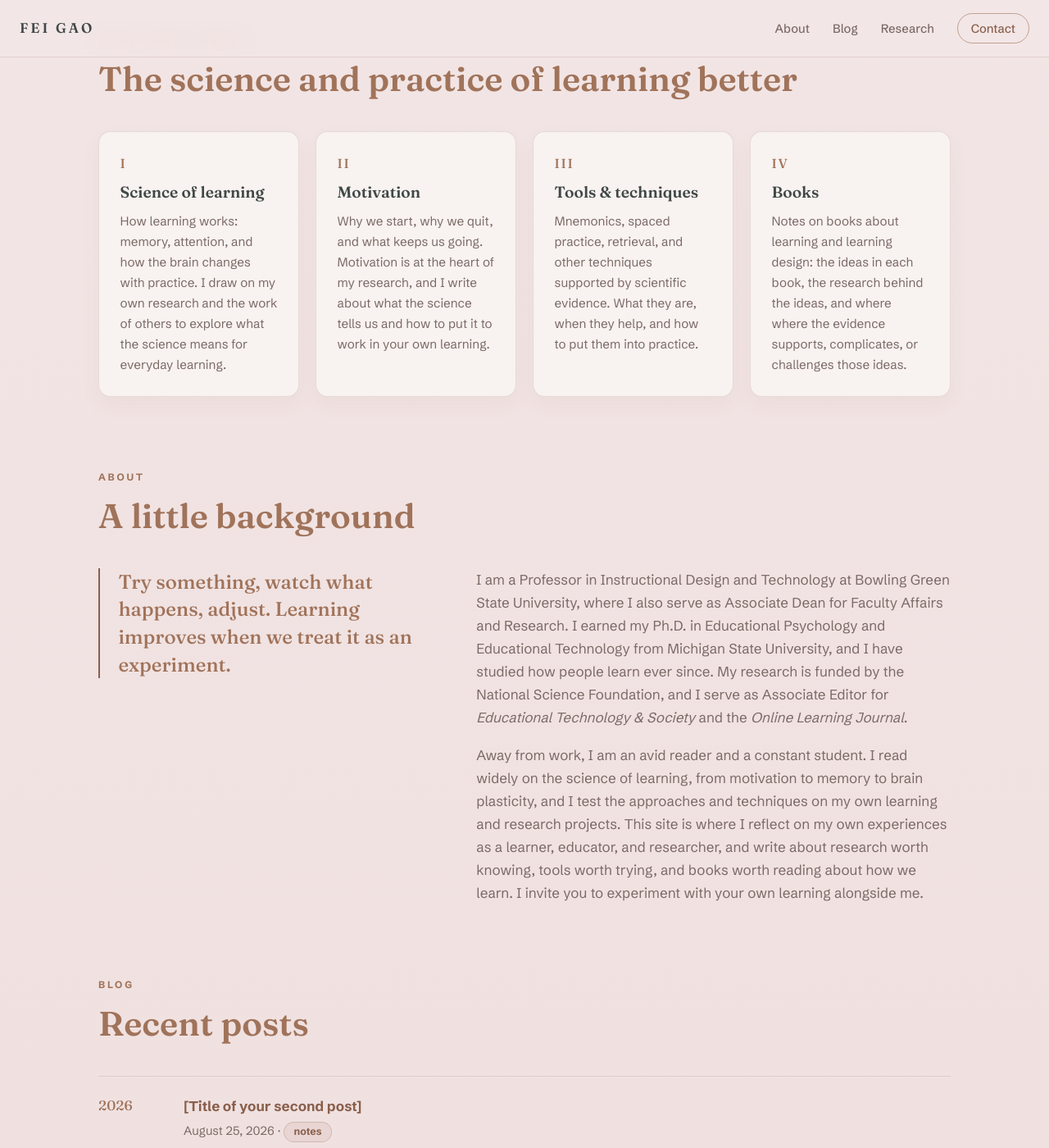
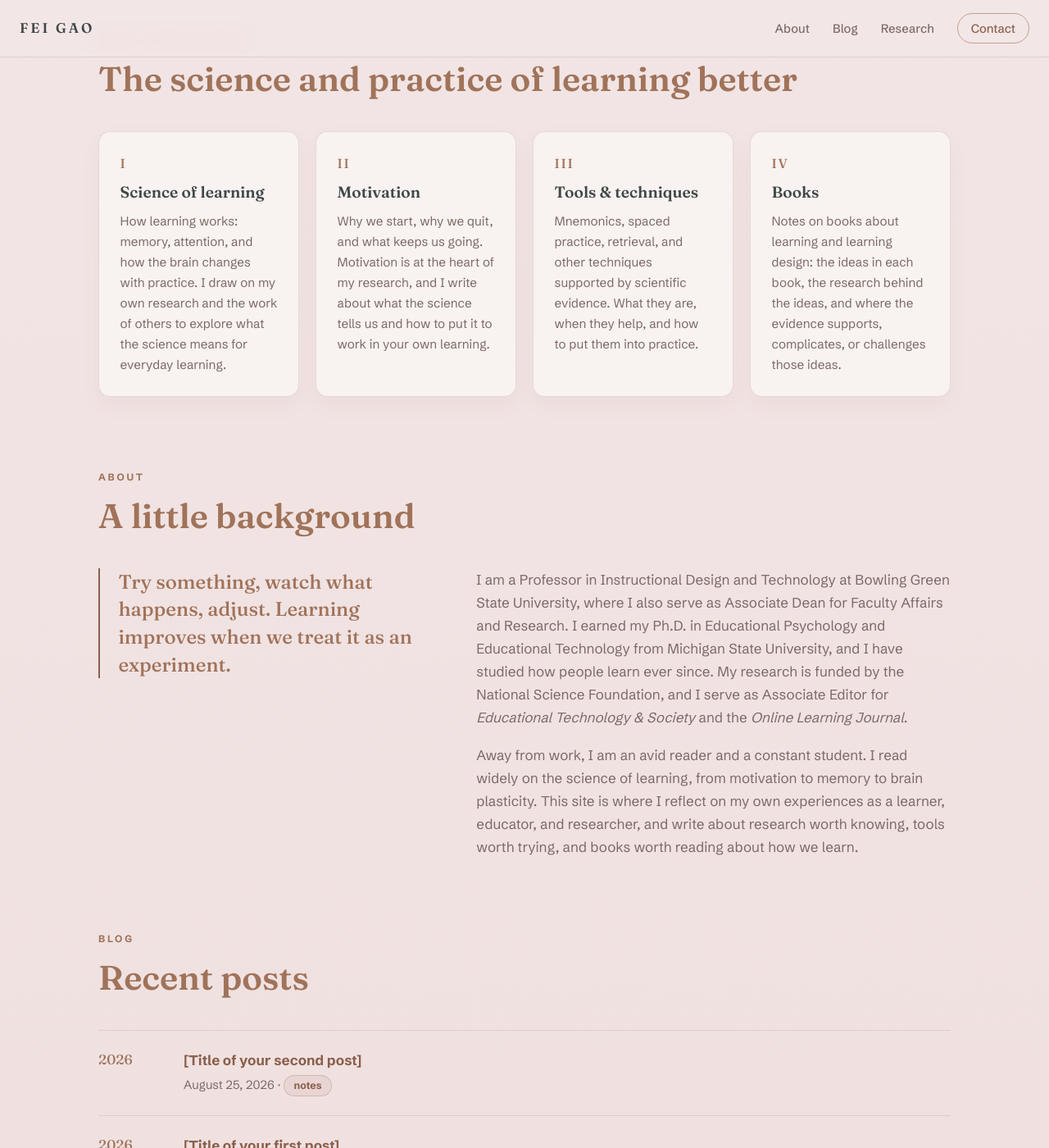
Before and after one commit to gaofei9/gaofei9.github.io, a Jekyll site: the page built from index.html, in a window 1280 px wide and 1400 px high, scrolled down 1005 px. Shown: the whole window at 82% size. Built offline with Jekyll 4.4.1, drawn with Linux system fonts in a browser that asks for light colours.

Commit message:
Revise Tools and Books cards, trim About closing
Co-Authored-By: Claude Fable 5 <noreply@anthropic.com>

```diff
--- a/_data/home.yml
+++ b/_data/home.yml
@@ -87,8 +87,9 @@ write_about:
     - number: "IV"                    # tag: books
       title: "Books"
       text: >-
-        Notes on books about learning and learning design: the ideas in each book,
-        the research behind the ideas, and where where the evidence supports, complicates, or challenges those ideas.
+        Notes on books about learning and learning design: the ideas in
+        each book, the research behind the ideas, and where the evidence
+        supports, complicates, or challenges those ideas.
 
 
 # ---------- About ----------
@@ -112,12 +113,10 @@ about:
     - >-
       Away from work, I am an avid reader and a constant student. I read
       widely on the science of learning, from motivation to memory to brain
-      plasticity, and I test the approaches and techniques on my own
-      learning and research projects. This site is where I reflect on my
+      plasticity. This site is where I reflect on my
       own experiences as a learner, educator, and researcher, and write
       about research worth knowing, tools worth trying, and books worth
-      reading about how we learn. I invite you to experiment with your own
-      learning alongside me.
+      reading about how we learn.
 
 
 # ---------- Research summary on the homepage ----------
```
